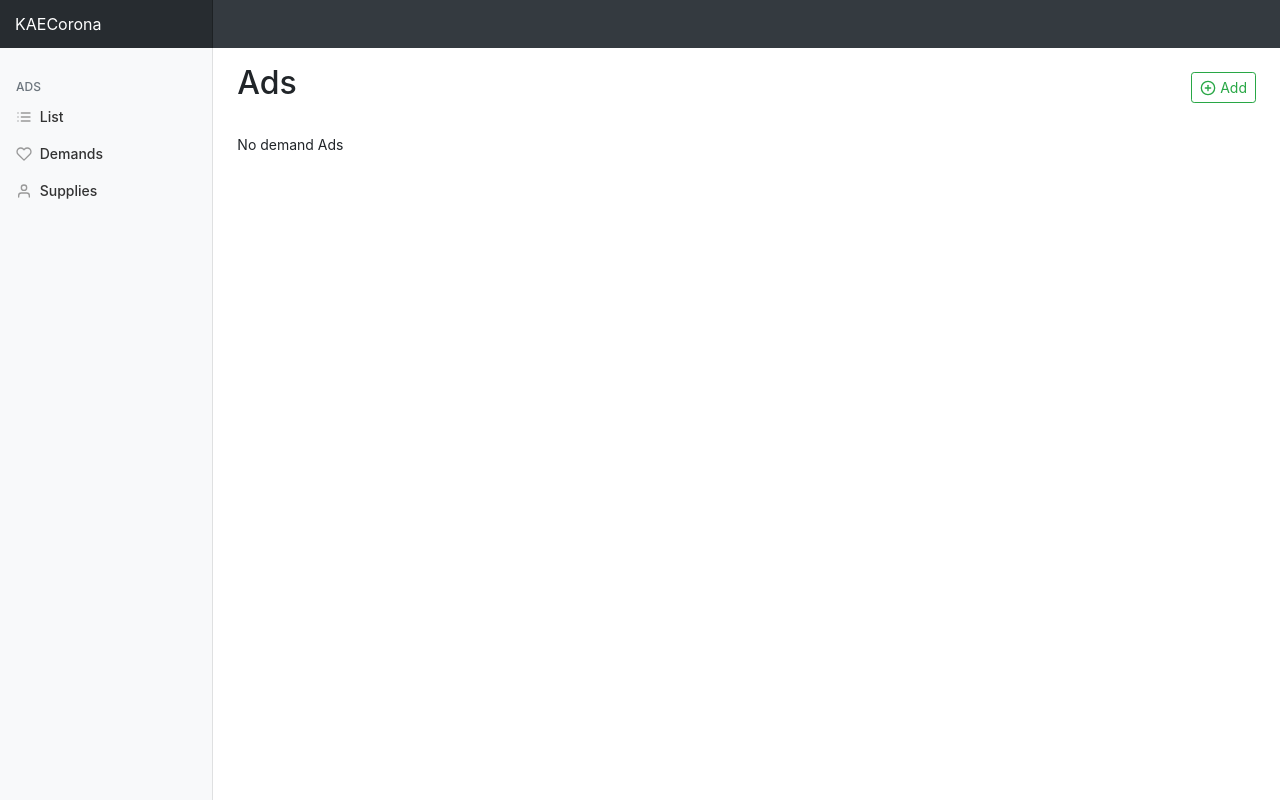
After one commit to alkevin/ipssihelp, a Django app: page /ad/demand in a window 1280 px wide. The commit adds this page. Run offline with Django 3.2, Linux system fonts and the light colour scheme; data that the repository does not hold is empty; some libraries are stand-ins or nearby versions.

Commit message:
[Add] Styles & links & [Update] URLs

```diff
--- a/src/ipssihelp/ipssihelp/urls.py
+++ b/src/ipssihelp/ipssihelp/urls.py
@@ -14,8 +14,9 @@ Including another URLconf
     2. Add a URL to urlpatterns:  path('blog/', include('blog.urls'))
 """
 from django.contrib import admin
-from django.urls import path
+from django.urls import path, include
 
 urlpatterns = [
     path('admin/', admin.site.urls),
+    path('', include('worker.urls', namespace='worker')),
 ]
--- /dev/null
+++ b/src/ipssihelp/worker/static/worker/css/styles.css
@@ -0,0 +1,77 @@
+body {
+    font-size: .875rem;
+}
+.feather {
+    width: 16px;
+    height: 16px;
+    vertical-align: text-bottom;
+}
+/*
+ * Sidebar
+ */
+.sidebar {
+    position: fixed;
+    top: 0;
+    bottom: 0;
+    left: 0;
+    z-index: 100; /* Behind the navbar */
+    padding: 0;
+    box-shadow: inset -1px 0 0 rgba(0, 0, 0, .1);
+}
+.sidebar-sticky {
+    position: -webkit-sticky;
+    position: sticky;
+    top: 48px; /* Height of navbar */
+    height: calc(100vh - 48px);
+    padding-top: .5rem;
+    overflow-x: hidden;
+    overflow-y: auto; /* Scrollable contents if viewport is shorter than content. */
+}
+.sidebar .nav-link {
+    font-weight: 500;
+    color: #333;
+}
+.sidebar .nav-link .feather {
+    margin-right: 4px;
+    color: #999;
+}
+.sidebar .nav-link.active {
+    color: #007bff;
+}
+.sidebar .nav-link:hover .feather,
+.sidebar .nav-link.active .feather {
+    color: inherit;
+}
+.sidebar-heading {
+    font-size: .75rem;
+    text-transform: uppercase;
+}
+/*
+ * Navbar
+ */
+.navbar-brand {
+    padding-top: .75rem;
+    padding-bottom: .75rem;
+    font-size: 1rem;
+    background-color: rgba(0, 0, 0, .25);
+    box-shadow: inset -1px 0 0 rgba(0, 0, 0, .25);
+}
+.navbar .form-control {
+    padding: .75rem 1rem;
+    border-width: 0;
+    border-radius: 0;
+}
+.form-control-dark {
+    color: #fff;
+    background-color: rgba(255, 255, 255, .1);
+    border-color: rgba(255, 255, 255, .1);
+}
+.form-control-dark:focus {
+    border-color: transparent;
+    box-shadow: 0 0 0 3px rgba(255, 255, 255, .25);
+}
+/*
+ * Utilities
+ */
+.border-top { border-top: 1px solid #e5e5e5; }
+.border-bottom { border-bottom: 1px solid #e5e5e5; }
--- /dev/null
+++ b/src/ipssihelp/worker/templates/ad/demand.html
@@ -0,0 +1,49 @@
+{% extends 'core/base.html' %}
+
+{% block body %}
+
+<main role="main" class="col-md-9 ml-sm-auto col-lg-10 pt-3 px-4">
+    <div class="d-flex justify-content-between flex-wrap flex-md-nowrap align-items-center pb-2 mb-3">
+        <h1 class="h2">Ads</h1>
+        <div class="btn-toolbar mb-2 mb-md-0">
+            <a href="#" class="btn btn-sm btn-outline-success">
+                <span data-feather="plus-circle"></span>
+                Add
+            </a>
+        </div>
+    </div>
+    {% if ads %}
+    <table class="table">
+        <thead>
+        <tr>
+            <th scope="col">Title</th>
+            <th scope="col">Type</th>
+            <th scope="col">Status</th>
+            <th scope="col">Created By</th>
+        </tr>
+        </thead>
+        <tbody>
+        {% for ad in ads %}
+        <tr>
+            <td>
+                <a href="#">
+                    {{ ad.title }}
+                </a>
+            </td>
+            <td>{{ ad.type }}</td>
+            <td>{{ ad.status }}</td>
+            <td>
+                {{ ad.user.first_name | slice:":1" }}
+                .
+                {{ ad.user.last_name }}
+            </td>
+        </tr>
+        {% endfor %}
+        </tbody>
+    </table>
+    {% else %}
+    <span>No demand Ads</span>
+    {% endif %}
+</main>
+
+{% endblock %}
--- /dev/null
+++ b/src/ipssihelp/worker/templates/core/base.html
@@ -0,0 +1,24 @@
+<!DOCTYPE html>
+<html lang="en">
+<head>
+    <title>
+        KAECorona&nbsp;|&nbsp;{% block title %}{% endblock %}
+    </title>
+    {% include 'core/stylesheets.html' %}
+</head>
+<body>
+
+<nav class="navbar navbar-dark sticky-top bg-dark flex-md-nowrap p-0">
+    <a class="navbar-brand col-sm-3 col-md-2 mr-0" href="#">KAECorona</a>
+</nav>
+<div class="container-fluid">
+    <div class="row">
+        {% include 'core/navbar.html' %}
+        {% block body %}{% endblock %}
+    </div>
+</div>
+
+{% include 'core/javascripts.html' %}
+
+</body>
+</html>
--- /dev/null
+++ b/src/ipssihelp/worker/templates/core/javascripts.html
@@ -0,0 +1,3 @@
+<script type="application/javascript">
+    feather.replace()
+</script>
--- /dev/null
+++ b/src/ipssihelp/worker/templates/core/navbar.html
@@ -0,0 +1,27 @@
+<nav class="col-md-2 d-none d-md-block bg-light sidebar">
+    <div class="sidebar-sticky">
+        <h6 class="sidebar-heading d-flex justify-content-between align-items-center px-3 mt-4 mb-1 text-muted">
+            <span>Ads</span>
+        </h6>
+        <ul class="nav flex-column">
+            <li class="nav-item">
+                <a class="nav-link" href="{% url 'worker:ad_list' %}">
+                    <span data-feather="list"></span>
+                    List
+                </a>
+            </li>
+            <li class="nav-item">
+                <a class="nav-link" href="{% url 'worker:ad_demand' %}">
+                    <span data-feather="heart"></span>
+                    Demands
+                </a>
+            </li>
+            <li class="nav-item">
+                <a class="nav-link" href="{% url 'worker:ad_supply' %}">
+                    <span data-feather="user"></span>
+                    Supplies
+                </a>
+            </li>
+        </ul>
+    </div>
+</nav>
--- a/src/ipssihelp/worker/templates/user.html
+++ b/src/ipssihelp/worker/templates/core/stylesheets.html
@@ -1,12 +1,11 @@
-<!DOCTYPE html>
-<html>
-<head>
-<title>Etienne > Arthur</title>
+{% load static %}
+
 {# CSS #}
 <link rel="stylesheet" href="https://cdnjs.cloudflare.com/ajax/libs/font-awesome/5.13.0/css/all.min.css"
       integrity="sha256-h20CPZ0QyXlBuAw7A+KluUYx/3pK+c7lYEpqLTlxjYQ=" crossorigin="anonymous" />
 <link rel="stylesheet" href="https://cdnjs.cloudflare.com/ajax/libs/twitter-bootstrap/4.4.0/css/bootstrap.min.css"
       integrity="sha256-/ykJw/wDxMa0AQhHDYfuMEwVb4JHMx9h4jD4XvHqVzU=" crossorigin="anonymous" />
+<link rel="stylesheet" href="{% static '/worker/css/styles.css' %}" />
 
 {# JS #}
 <script src="https://cdnjs.cloudflare.com/ajax/libs/jquery/3.5.0/jquery.min.js"
--- a/src/ipssihelp/worker/urls.py
+++ b/src/ipssihelp/worker/urls.py
@@ -1,13 +1,13 @@
-from django.urls import re_path
+from django.urls import re_path, path
 from . import views
 
 app_name = 'worker'
 
 urlpatterns = [
-    re_path(r'^$', views.home, name='home'),
-    re_path(r'^user$', views.users, name='user'),
-    re_path(r'^ad$', views.ads, name='ad'),
-    re_path(r'^ad/supply$', views.ads_supply, name='supply'),
-    re_path(r'^ad/demand$', views.ads_demand, name='demand'),
-    re_path(r'^ad/([0-9]+)/$', views.ad_details, name='detail'),
+    path('', views.home, name='home'),
+    path('user', views.users, name='users'),
+    path('ad', views.ad_list, name='ad_list'),
+    path('ad/supply', views.ad_supply, name='ad_supply'),
+    path('ad/demand', views.ad_demand, name='ad_demand'),
+    re_path(r'ad/([0-9]+)/', views.ad_details, name='ad_details'),
 ]
--- a/src/ipssihelp/worker/views.py
+++ b/src/ipssihelp/worker/views.py
@@ -1,3 +1,53 @@
 from django.shortcuts import render
+from django.template import loader
+from django.http import HttpResponse
+from .models import Ad, User, Category, Address, Conversation, Message, Mission
 
-# Create your views here.
+def home(request):
+    template = loader.get_template('home.html')
+    context = {
+        'text': 'Hello World'
+    }
+
+    return HttpResponse(template.render(context, request))
+
+def users(request):
+    template = loader.get_template('user/user.html')
+    context = {
+        'users': User.objects.all
+    }
+
+    return HttpResponse(template.render(context, request))
+
+def ad_list(request):
+    template = loader.get_template('ad/list.html')
+    context = {
+        'ads': Ad.objects.all
+    }
+
+    return HttpResponse(template.render(context, request))
+
+def ad_supply(request):
+    template = loader.get_template('ad/supply.html')
+    context = {
+        'ads': Ad.objects.filter(type='supply')
+    }
+
+    return HttpResponse(template.render(context, request))
+
+def ad_demand(request):
+    template = loader.get_template('ad/demand.html')
+    context = {
+        'ads': Ad.objects.filter(type='demand')
+    }
+
+    return HttpResponse(template.render(context, request))
+
+def ad_details(request, id):
+    template = loader.get_template('ad/details.html')
+    id_ad = int(id)
+    context = {
+        'ad': Ad.objects.get(id=id_ad)
+    }
+
+    return HttpResponse(template.render(context, request))
```
Also changed, not shown: other parts of src/ipssihelp/worker/templates/core/stylesheets.html (+0 -32 lines), src/ipssihelp/ipssihelp/settings.py (+7 -0 lines), src/ipssihelp/worker/admin.py (+7 -7 lines), src/ipssihelp/worker/templates/ad/details.html (added, +27 -0 lines), src/ipssihelp/worker/templates/ad/list.html (renamed from src/ipssihelp/worker/templates/ad.html, +17 -6 lines), src/ipssihelp/worker/templates/ad/supply.html (added, +49 -0 lines), src/ipssihelp/worker/templates/base.html (deleted, +0 -30 lines), src/ipssihelp/worker/templates/demand.html (deleted, +0 -38 lines), src/ipssihelp/worker/templates/details.html (deleted, +0 -16 lines), src/ipssihelp/worker/templates/supply.html (deleted, +0 -38 lines), src/ipssihelp/worker/templates/user/user.html (added, +33 -0 lines).
